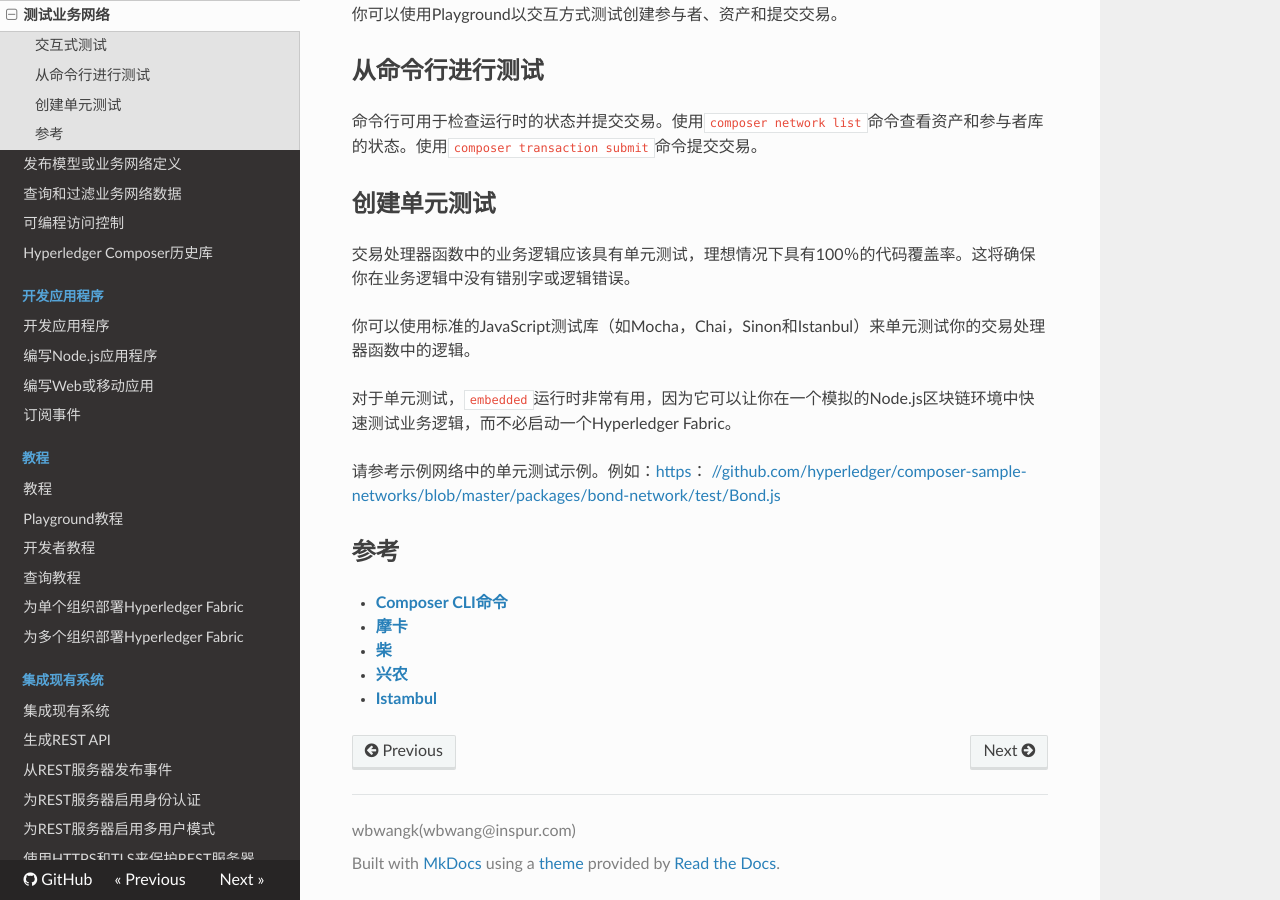
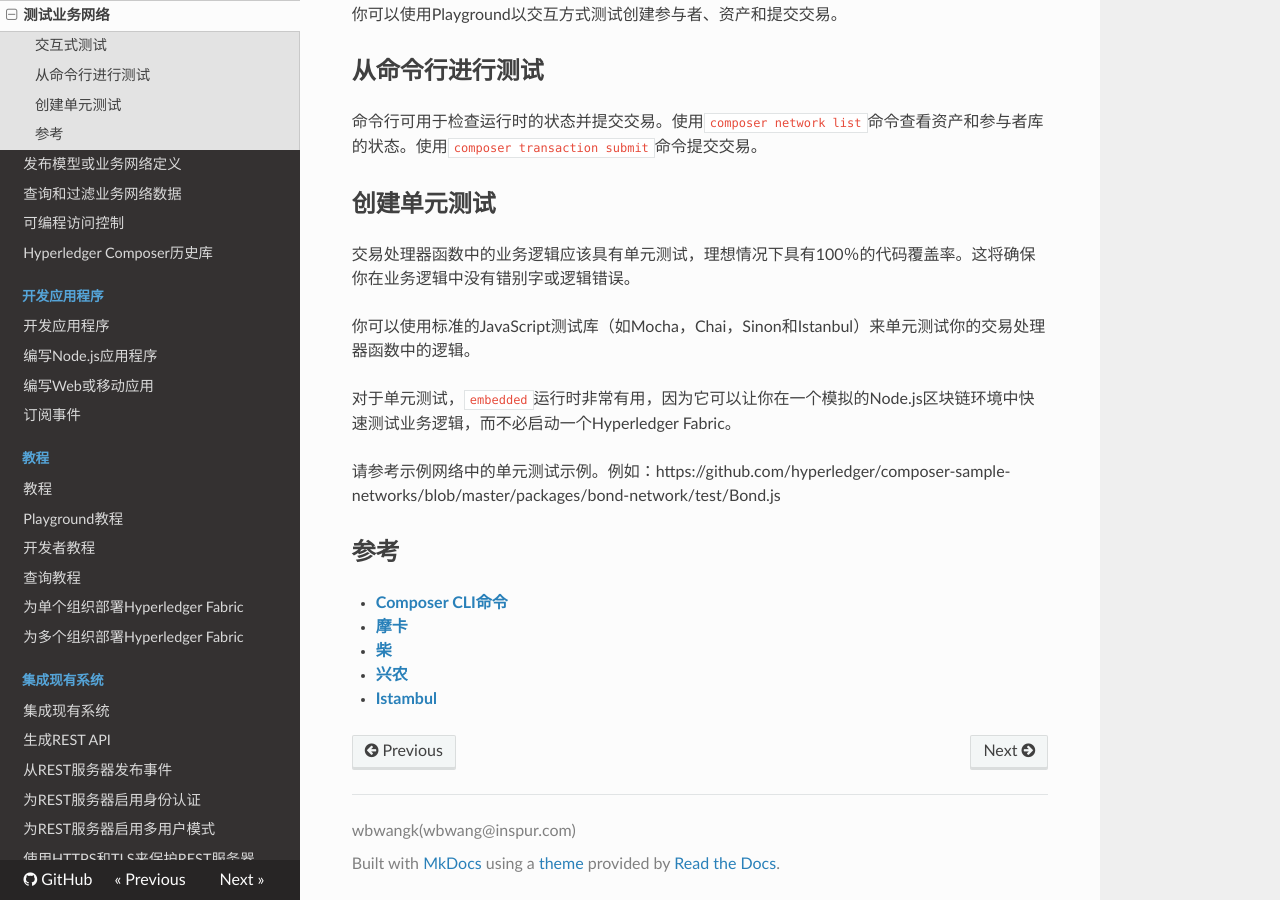
Before and after one commit to wbwangk/ComposerDocs, an MkDocs documentation site: the page built from docs/business-network_testing.md, in a window 1280 px wide and 900 px high, scrolled down 537 px. Built offline with MkDocs 1.6.1, drawn with Linux system fonts in a browser that asks for light colours; nearby versions of some CDN libraries; old or Windows-style settings are respelled for this version of MkDocs; part of the change alters nothing that is shown.

```diff
--- a/docs/business-network_testing.md
+++ b/docs/business-network_testing.md
@@ -26,7 +26,7 @@ Hyperledger Composer支持三种类型的测试：交互式测试、自动化单
 
 对于单元测试，`embedded`运行时非常有用，因为它可以让你在一个模拟的Node.js区块链环境中快速测试业务逻辑，而不必启动一个Hyperledger Fabric。
 
-请参考示例网络中的单元测试示例。例如：[https](https://github.com/hyperledger/composer-sample-networks/blob/master/packages/bond-network/test/Bond.js)： [//github.com/hyperledger/composer-sample-networks/blob/master/packages/bond-network/test/Bond.js](https://github.com/hyperledger/composer-sample-networks/blob/master/packages/bond-network/test/Bond.js)
+请参考示例网络中的单元测试示例。例如：https://github.com/hyperledger/composer-sample-networks/blob/master/packages/bond-network/test/Bond.js
 
 ## 参考
 
```
